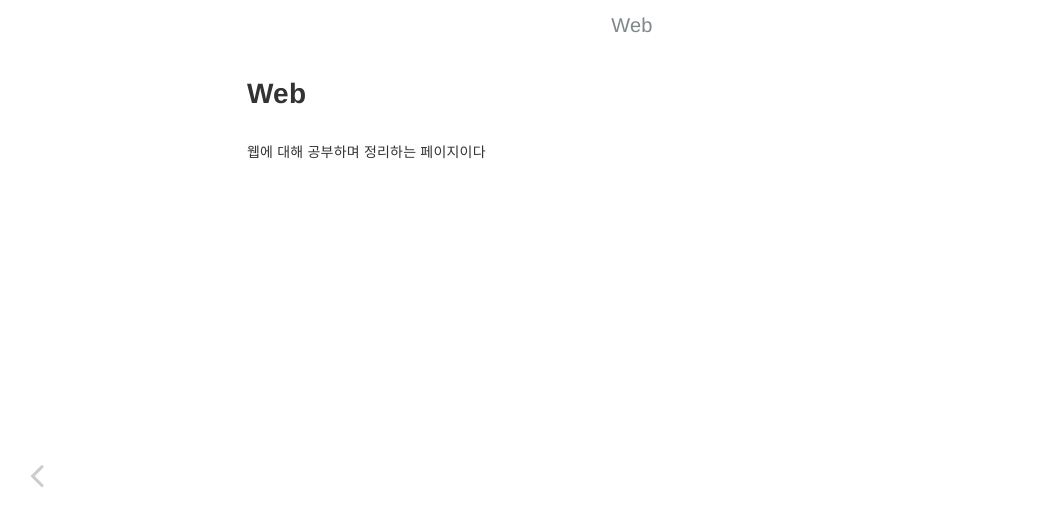
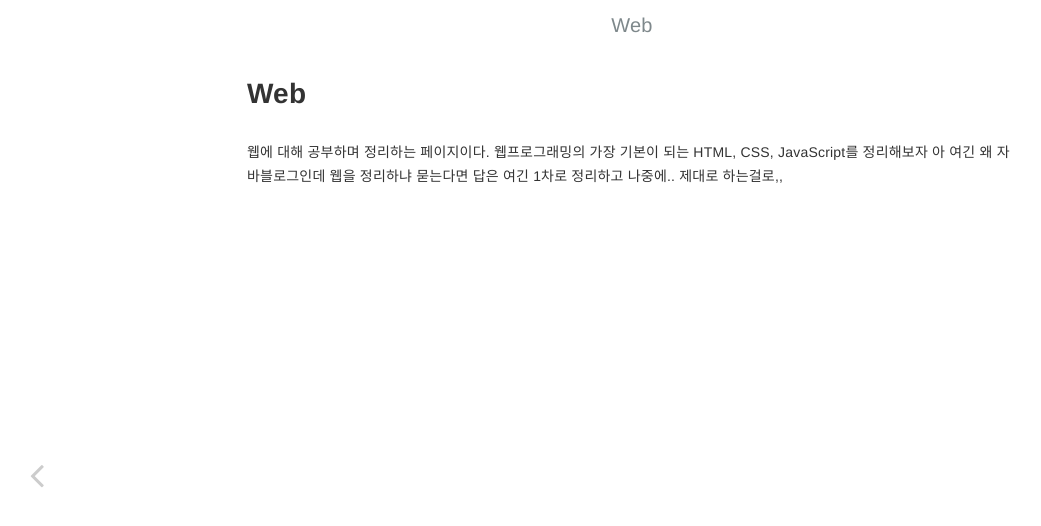
Before and after one commit to jwk061214/java_blog, a Jekyll site: the page built from _posts/2022-01-23-Web.md, in a window 1280 px wide. Shown: the top 526 px of the page, without its empty margins (8-1049 px from the left). Built offline with Jekyll 4.4.1, drawn with Linux system fonts in a browser that asks for light colours.

Commit message:
커밋 메시지를 입력하세요

```diff
--- a/_posts/2022-01-23-Web.md
+++ b/_posts/2022-01-23-Web.md
@@ -5,4 +5,6 @@ date: 2023-08-13
 category: web
 layout: post
 ---
-웹에 대해 공부하며 정리하는 페이지이다
+웹에 대해 공부하며 정리하는 페이지이다.
+웹프로그래밍의 가장 기본이 되는 HTML, CSS, JavaScript를 정리해보자
+아 여긴 왜 자바블로그인데 웹을 정리하냐 묻는다면 답은 여긴 1차로 정리하고 나중에.. 제대로 하는걸로,,
```
